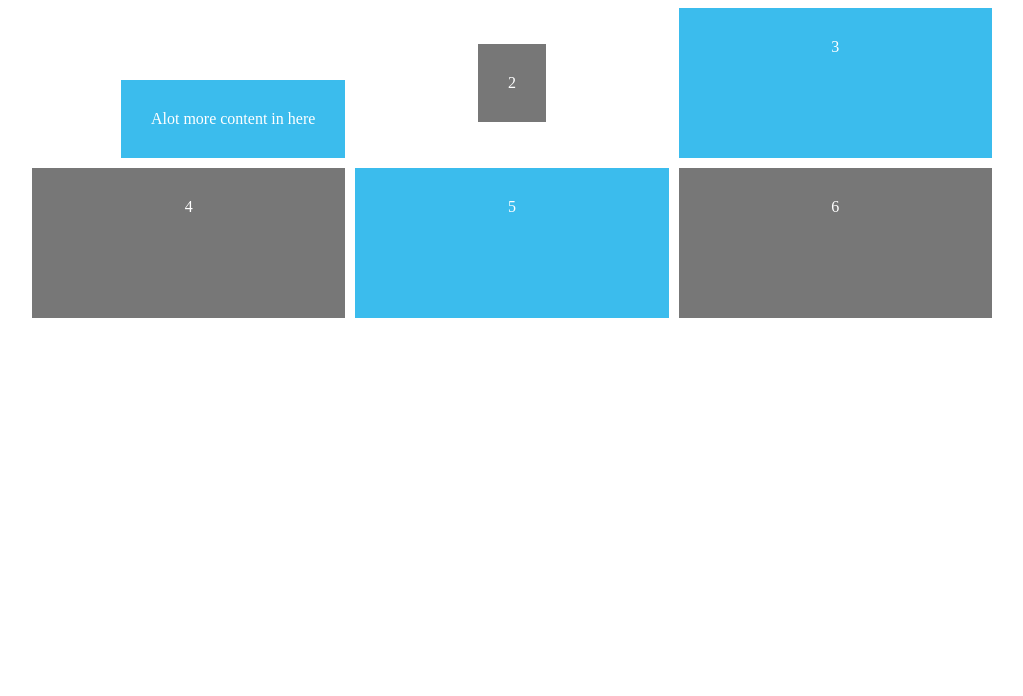
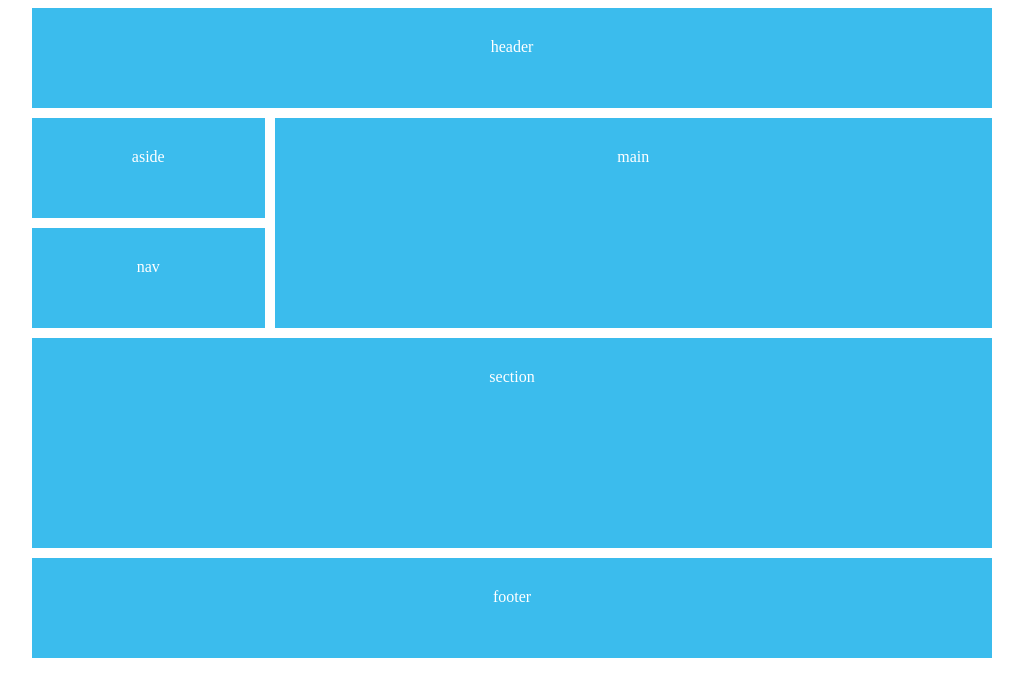
Before and after one commit to Gamygams1234/css-grid-tutorial, a plain HTML site: page index.html in a window 1280 px wide. Shown: the whole page, without its empty margins (128-1151 px from the left). Drawn offline with Linux system fonts and the light colour scheme.

Commit message:
Sample 12 column grid

```diff
--- a/index.html
+++ b/index.html
@@ -13,43 +13,48 @@
       #content {
         /* this defines our grid, but we still need our columns  */
         display: grid;
-        grid-template-columns: repeat(3, 1fr); /*setting the column lines */
-        grid-auto-rows: minmax(150px, auto);
-
+        grid-template-columns: repeat(12, 1fr);
+        grid-auto-rows: minmax(100px, auto);
         grid-gap: 10px;
         max-width: 960px;
         margin: 0px auto;
-        /* align-items: start; this will bring our items at the start or the end. Now the item will only take up the content, The default is stretch */
-        /* justify-items: end; justify wil do side to side. we can do end, start, or center */
-        /* justify-items: start; */
+        position: relative;
       }
-      #content div {
+      #content > * {
         background: #3bbced;
         padding: 30px;
       }
-
-      #content div:nth-child(even) {
-        background: #777;
+      header {
+        grid-column: span 12;
       }
-      .one {
-        /* we can do it for each property by doing this */
-        align-self: end;
-        justify-self: end;
+      main {
+        grid-column: 4/13;
+        grid-row: 2/4;
       }
-      .two {
-        align-self: center;
-        justify-self: center;
+      aside {
+        grid-column: 1/4;
+      }
+      section {
+        grid-column: 1/13;
+        grid-row: 4/6;
+      }
+      footer {
+        grid-column: 1/13;
+        grid-row: 6/7;
+      }
+      nav {
+        grid-column: 1/4;
       }
     </style>
   </head>
   <body>
     <div id="content">
-      <div class="one">Alot more content in here</div>
-      <div class="two">2</div>
-      <div class="three">3</div>
-      <div class="four">4</div>
-      <div class="five">5</div>
-      <div class="six">6</div>
+      <header>header</header>
+      <main>main</main>
+      <section>section</section>
+      <aside>aside</aside>
+      <nav>nav</nav>
+      <footer>footer</footer>
     </div>
   </body>
 </html>
```
